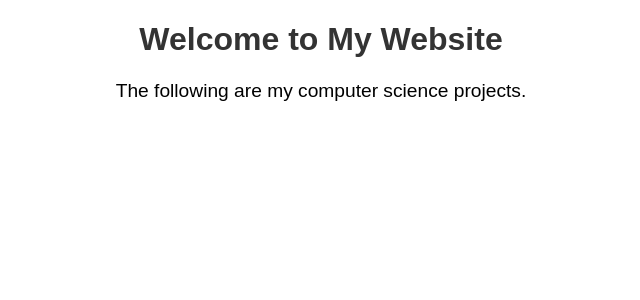
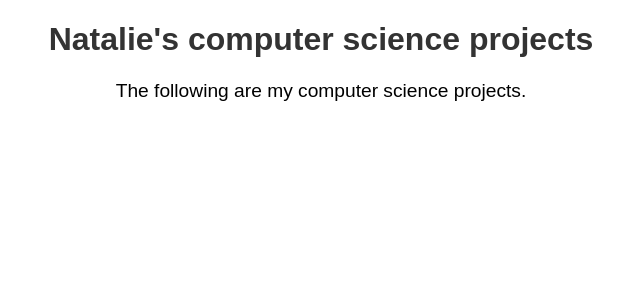
Before and after one commit to nslaba/nslaba.github.io, a Jekyll site: the page built from index.html, in a window 1280 px wide. Shown: the top 300 px of the page, without its empty margins (319-959 px from the left). Built offline with Jekyll 4.4.1, drawn with Linux system fonts in a browser that asks for light colours.

Commit message:
overriding default

```diff
--- a/_layouts/default.html
+++ b/_layouts/default.html
@@ -8,7 +8,7 @@
 </head>
 <body>
     <header>
-        <h1>Welcome to My Website</h1>
+        <h1>Natalie's computer science projects</h1>
     </header>
     <main>
         {{ content }}
```
